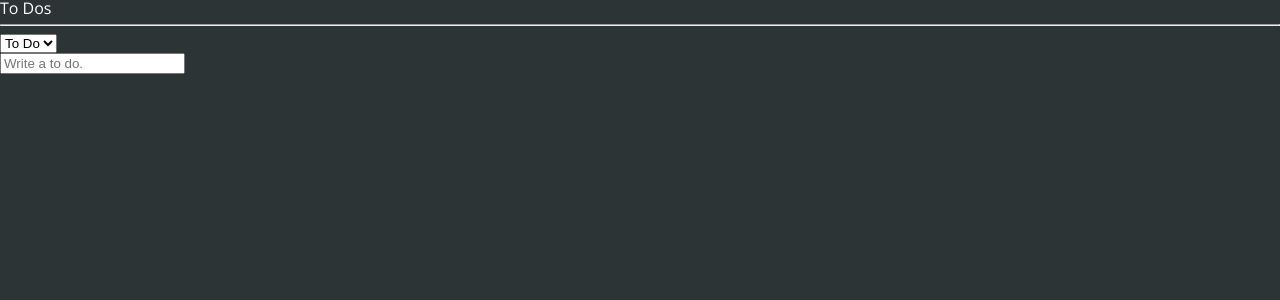
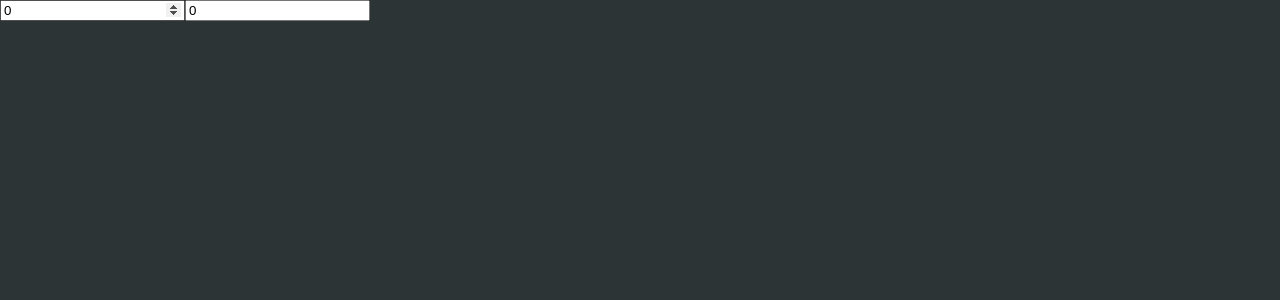
Before and after one commit to Amoong/my-app, a React (Create React App) app: page / in a window 1280 px wide. Shown: the top 300 px of the page. Built offline with nearby package versions, Linux system fonts and the light colour scheme.

Commit message:
Exercise set of selector of recoil

```diff
--- a/src/App.tsx
+++ b/src/App.tsx
@@ -1,4 +1,7 @@
+import React from "react";
+import { useRecoilState, useRecoilValue } from "recoil";
 import { createGlobalStyle } from "styled-components";
+import { hourSelector, minuteState } from "./atoms";
 import TodoList from "./components/TodoList";
 
 const GlobalStyle = createGlobalStyle`
@@ -64,10 +67,22 @@
 `;
 
 function App() {
+  const [minutes, setMinutes] = useRecoilState(minuteState);
+  const [hours, setHours] = useRecoilState(hourSelector);
+
+  const onMinutesChange = (event: React.FormEvent<HTMLInputElement>) => {
+    setMinutes(+event.currentTarget.value);
+  };
+
+  const onHoursChange = (event: React.FormEvent<HTMLInputElement>) => {
+    setHours(+event.currentTarget.value);
+  };
   return (
     <>
       <GlobalStyle />
-      <TodoList />
+      <input value={minutes} onChange={onMinutesChange} type="number" placeholder="Minutes" />
+      <input type="number" placeholder="Hours" value={hours} onChange={onHoursChange} />
+      {/* <TodoList /> */}
     </>
   );
 }
--- a/src/atoms.ts
+++ b/src/atoms.ts
@@ -31,3 +31,20 @@
     return toDos.filter(toDo => toDo.category === category);
   },
 });
+
+export const minuteState = atom({
+  key: "minutes",
+  default: 0,
+});
+
+export const hourSelector = selector<number>({
+  key: "hours",
+  get: ({ get }) => {
+    const minutes = get(minuteState);
+    return minutes / 60;
+  },
+  set: ({ set }, newValue) => {
+    const minutes = Number(newValue) * 60;
+    set(minuteState, minutes);
+  },
+});
```
